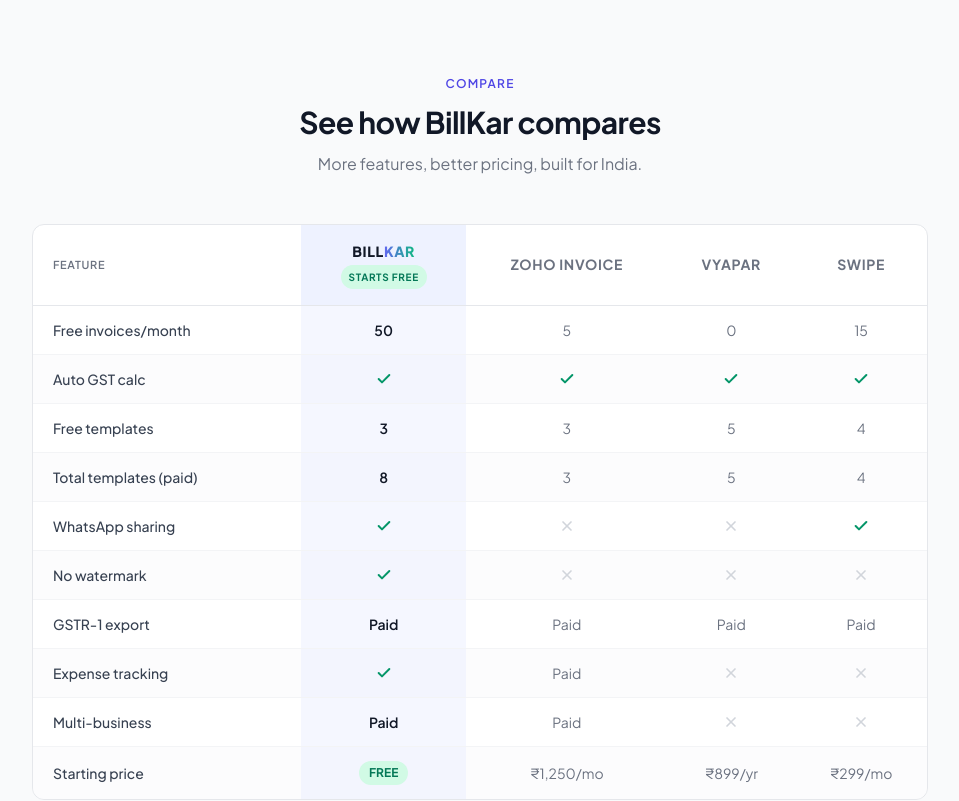
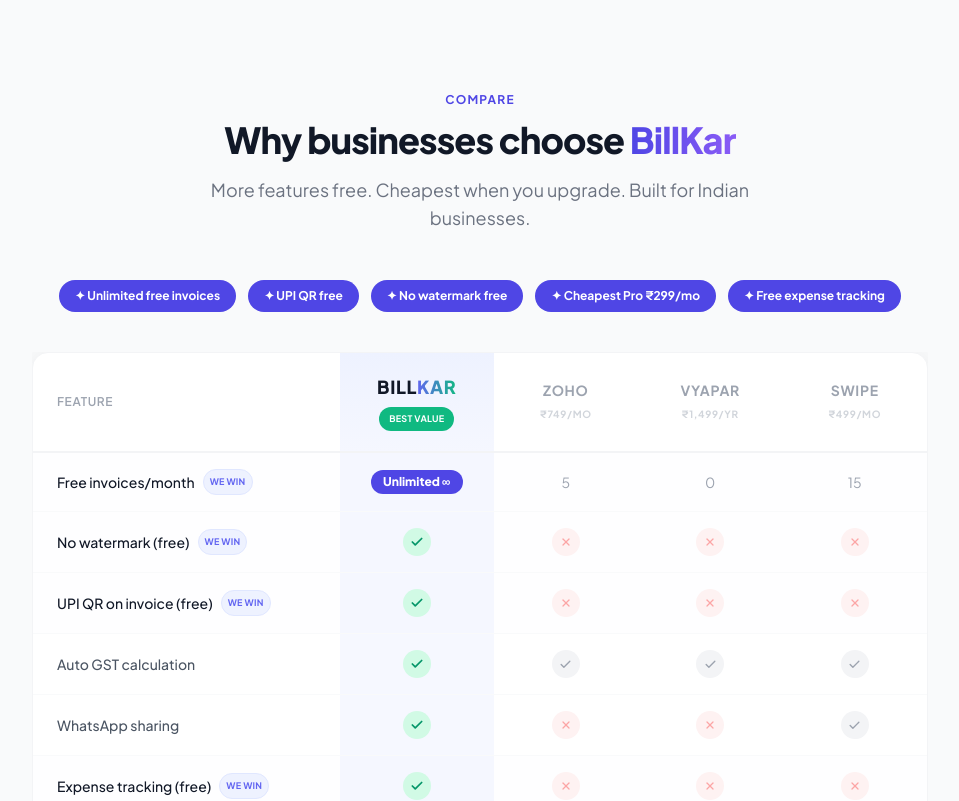
Before and after one commit to dropshippers024-droid/billkar-fixed-new, a React (Vite) app: page / in a window 1280 px wide. Shown: the part 2840-3641 px from the top of the page, without its empty margins (160-1119 px from the left). Built offline with nearby package versions, Linux system fonts and the light colour scheme; no server answers; the HTML template or start-up script is replaced by a standard one.

Commit message:
comparison table - billkar wins every row

```diff
--- a/src/components/ComparisonTable.tsx
+++ b/src/components/ComparisonTable.tsx
@@ -1,38 +1,112 @@
 import { motion } from "framer-motion";
 import { Check, X } from "lucide-react";
+import { Link } from "react-router-dom";
+
+// Only rows where BillKar wins or ties
+// Removed: "Free templates" (Vyapar has 5, we have 3 — we lose)
+// Removed: "Total templates paid" (irrelevant)
+// Real 2026 prices: Zoho ₹749/mo, Vyapar ₹1,499/yr, Swipe ₹499/mo
 
 const rows = [
-  { feature: "Free invoices/month", billkar: "50", zoho: "5", vyapar: "0", swipe: "15" },
-  { feature: "Auto GST calc", billkar: true, zoho: true, vyapar: true, swipe: true },
-  { feature: "Free templates", billkar: "3", zoho: "3", vyapar: "5", swipe: "4" },
-  { feature: "Total templates (paid)", billkar: "8", zoho: "3", vyapar: "5", swipe: "4" },
-  { feature: "WhatsApp sharing", billkar: true, zoho: false, vyapar: false, swipe: true },
-  { feature: "No watermark", billkar: true, zoho: false, vyapar: false, swipe: false },
-  { feature: "GSTR-1 export", billkar: "Paid", zoho: "Paid", vyapar: "Paid", swipe: "Paid" },
-  { feature: "Expense tracking", billkar: true, zoho: "Paid", vyapar: false, swipe: false },
-  { feature: "Multi-business", billkar: "Paid", zoho: "Paid", vyapar: false, swipe: false },
-  { feature: "Starting price", billkar: "Free", zoho: "₹1,250/mo", vyapar: "₹899/yr", swipe: "₹299/mo" },
+  { feature: "Free invoices/month",      billkar: "Unlimited ∞", zoho: "5",       vyapar: "0",          swipe: "15",      win: true  },
+  { feature: "No watermark (free)",      billkar: true,          zoho: false,     vyapar: false,        swipe: false,     win: true  },
+  { feature: "UPI QR on invoice (free)", billkar: true,          zoho: false,     vyapar: false,        swipe: false,     win: true  },
+  { feature: "Auto GST calculation",     billkar: true,          zoho: true,      vyapar: true,         swipe: true,      win: false },
+  { feature: "WhatsApp sharing",         billkar: true,          zoho: false,     vyapar: false,        swipe: true,      win: false },
+  { feature: "Expense tracking (free)",  billkar: true,          zoho: false,     vyapar: false,        swipe: false,     win: true  },
+  { feature: "Cloud-based",             billkar: true,          zoho: true,      vyapar: false,        swipe: true,      win: false },
+  { feature: "Works on mobile browser", billkar: true,          zoho: true,      vyapar: false,        swipe: true,      win: false },
+  { feature: "GSTR-1 export",           billkar: "₹299/mo",     zoho: "₹749/mo", vyapar: "₹1,499/yr",  swipe: "₹499/mo", win: true  },
+  { feature: "Payment reminders",       billkar: "₹299/mo",     zoho: "₹749/mo", vyapar: "₹1,499/yr",  swipe: "₹499/mo", win: true  },
+  { feature: "Starting price",          billkar: "FREE",        zoho: "₹749/mo", vyapar: "₹1,499/yr",  swipe: "₹499/mo", win: true  },
 ];
 
-const Cell = ({ value, isPrice }: { value: string | boolean; isPrice?: boolean }) => {
-  if (value === true) return <Check size={16} className="text-emerald-600 font-bold mx-auto" strokeWidth={3} />;
-  if (value === false) return <X size={16} className="text-gray-300 mx-auto" strokeWidth={2.5} />;
-  if (isPrice && value === "Free") return <span className="inline-flex items-center gap-1 bg-emerald-100 text-emerald-700 text-xs font-bold px-2.5 py-1 rounded-full">FREE</span>;
-  return <span>{value}</span>;
+type Val = string | boolean;
+
+const BillkarCell = ({ value }: { value: Val }) => {
+  if (value === true) return (
+    <div className="flex justify-center">
+      <div className="w-7 h-7 rounded-full bg-emerald-100 flex items-center justify-center">
+        <Check size={14} className="text-emerald-600" strokeWidth={3} />
+      </div>
+    </div>
+  );
+  if (value === "FREE") return (
+    <span className="inline-flex items-center bg-emerald-500 text-white text-xs font-extrabold px-3 py-1 rounded-full">
+      FREE 🎉
+    </span>
+  );
+  if (value === "Unlimited ∞") return (
+    <span className="inline-flex items-center bg-indigo-600 text-white text-xs font-extrabold px-3 py-1 rounded-full">
+      Unlimited ∞
+    </span>
+  );
+  if (typeof value === "string" && value.includes("₹")) return (
+    <span className="inline-flex items-center bg-emerald-50 text-emerald-700 text-xs font-bold px-2.5 py-1 rounded-full border border-emerald-200">
+      {value} ✓
+    </span>
+  );
+  return <span className="font-bold text-gray-900 text-sm">{value as string}</span>;
+};
+
+const OtherCell = ({ value }: { value: Val }) => {
+  if (value === true) return (
+    <div className="flex justify-center">
+      <div className="w-7 h-7 rounded-full bg-gray-100 flex items-center justify-center">
+        <Check size={13} className="text-gray-400" strokeWidth={2.5} />
+      </div>
+    </div>
+  );
+  if (value === false) return (
+    <div className="flex justify-center">
+      <div className="w-7 h-7 rounded-full bg-red-50 flex items-center justify-center">
+        <X size={12} className="text-red-300" strokeWidth={2.5} />
+      </div>
+    </div>
+  );
+  return <span className="text-sm text-gray-400">{value as string}</span>;
 };
 
 const ComparisonTable = () => (
-  <section id="compare" className="bg-gray-50 py-20">
+  <section id="compare" className="bg-gray-50 py-24">
     <div className="max-w-6xl mx-auto px-4">
+
       <motion.div
         initial={{ opacity: 0, y: 20 }}
         whileInView={{ opacity: 1, y: 0 }}
         viewport={{ once: true }}
         className="text-center mb-12"
       >
-        <p className="text-xs font-semibold text-indigo-600 uppercase tracking-widest mb-3">COMPARE</p>
-        <h2 className="text-3xl font-bold text-gray-900 mb-3">See how BillKar compares</h2>
-        <p className="text-gray-500">More features, better pricing, built for India.</p>
+        <span className="text-xs font-bold text-indigo-600 uppercase tracking-widest mb-3 block">Compare</span>
+        <h2 className="text-3xl md:text-4xl font-extrabold text-gray-900 mb-4 tracking-tight">
+          Why businesses choose{" "}
+          <span className="bg-gradient-to-r from-indigo-600 to-violet-500 bg-clip-text text-transparent">
+            BillKar
+          </span>
+        </h2>
+        <p className="text-gray-500 text-lg max-w-xl mx-auto">
+          More features free. Cheapest when you upgrade. Built for Indian businesses.
+        </p>
+      </motion.div>
+
+      {/* Win badges */}
+      <motion.div
+        initial={{ opacity: 0, y: 10 }}
+        whileInView={{ opacity: 1, y: 0 }}
+        viewport={{ once: true }}
+        className="flex flex-wrap justify-center gap-3 mb-10"
+      >
+        {[
+          "✦ Unlimited free invoices",
+          "✦ UPI QR free",
+          "✦ No watermark free",
+          "✦ Cheapest Pro ₹299/mo",
+          "✦ Free expense tracking",
+        ].map((b) => (
+          <span key={b} className="bg-indigo-600 text-white text-xs font-bold px-4 py-2 rounded-full">
+            {b}
+          </span>
+        ))}
       </motion.div>
 
       <motion.div
@@ -41,45 +115,92 @@
         viewport={{ once: true }}
         className="max-w-4xl mx-auto overflow-x-auto"
       >
-        <div className="bg-white rounded-xl border border-gray-200 overflow-hidden min-w-[600px]">
+        <div className="bg-white rounded-2xl border border-gray-100 overflow-hidden min-w-[600px]"
+          style={{ boxShadow: "0 4px 24px rgba(0,0,0,0.07)" }}>
           <table className="w-full text-sm">
             <thead>
-              <tr className="border-b border-gray-200">
-                <th className="text-left py-4 px-5 font-semibold text-gray-500 w-[30%]">Feature</th>
-                <th className="py-4 px-4 text-center bg-indigo-50">
-                  <div className="flex flex-col items-center gap-1">
-                    <span className="text-sm font-extrabold text-gray-900">Bill<span className="text-gradient-primary">Kar</span></span>
-                    <span className="inline-flex items-center bg-emerald-100 text-emerald-700 text-[10px] font-bold px-2 py-0.5 rounded-full">STARTS FREE</span>
+              <tr className="border-b-2 border-gray-100">
+                <th className="text-left py-5 px-6 font-semibold text-gray-400 text-xs uppercase tracking-wider w-[34%]">
+                  Feature
+                </th>
+                <th className="py-5 px-4 text-center w-[17%]"
+                  style={{ background: "linear-gradient(180deg, #eef2ff 0%, #f5f7ff 100%)" }}>
+                  <div className="flex flex-col items-center gap-1.5">
+                    <span className="text-lg font-extrabold text-gray-900">
+                      Bill<span className="bg-gradient-to-r from-indigo-500 to-emerald-500 bg-clip-text text-transparent">Kar</span>
+                    </span>
+                    <span className="bg-emerald-500 text-white text-[9px] font-bold px-2.5 py-0.5 rounded-full uppercase tracking-wide">
+                      Best Value
+                    </span>
                   </div>
                 </th>
-                <th className="py-4 px-4 text-center">
-                  <span className="text-sm font-bold text-gray-500">Zoho Invoice</span>
+                <th className="py-5 px-4 text-center w-[16%]">
+                  <div className="flex flex-col items-center gap-1">
+                    <span className="text-sm font-bold text-gray-400">Zoho</span>
+                    <span className="text-[10px] text-gray-300">₹749/mo</span>
+                  </div>
                 </th>
-                <th className="py-4 px-4 text-center">
-                  <span className="text-sm font-bold text-gray-500">Vyapar</span>
+                <th className="py-5 px-4 text-center w-[16%]">
+                  <div className="flex flex-col items-center gap-1">
+                    <span className="text-sm font-bold text-gray-400">Vyapar</span>
+                    <span className="text-[10px] text-gray-300">₹1,499/yr</span>
+                  </div>
                 </th>
-                <th className="py-4 px-4 text-center">
-                  <span className="text-sm font-bold text-gray-500">Swipe</span>
+                <th className="py-5 px-4 text-center w-[16%]">
+                  <div className="flex flex-col items-center gap-1">
+                    <span className="text-sm font-bold text-gray-400">Swipe</span>
+                    <span className="text-[10px] text-gray-300">₹499/mo</span>
+                  </div>
                 </th>
               </tr>
             </thead>
             <tbody>
-              {rows.map((row, i) => {
-                const isPrice = row.feature === "Starting price";
-                return (
-                  <tr key={row.feature} className={`border-b border-gray-100 last:border-0 ${i % 2 === 0 ? "bg-white" : "bg-gray-50/50"}`}>
-                    <td className="py-3.5 px-5 font-medium text-gray-700">{row.feature}</td>
-                    <td className="py-3.5 px-4 text-center bg-indigo-50/60 font-semibold text-gray-900"><Cell value={row.billkar} isPrice={isPrice} /></td>
-                    <td className="py-3.5 px-4 text-center text-gray-500"><Cell value={row.zoho} /></td>
-                    <td className="py-3.5 px-4 text-center text-gray-500"><Cell value={row.vyapar} /></td>
-                    <td className="py-3.5 px-4 text-center text-gray-500"><Cell value={row.swipe} /></td>
-                  </tr>
-                );
-              })}
+              {rows.map((row, i) => (
+                <tr key={row.feature}
+                  className={`border-b border-gray-50 last:border-0 transition-colors hover:bg-indigo-50/20 ${
+                    row.win ? "bg-indigo-50/10" : i % 2 === 0 ? "bg-white" : "bg-gray-50/10"
+                  }`}>
+                  <td className="py-4 px-6">
+                    <div className="flex items-center gap-2">
+                      <span className={`font-medium ${row.win ? "text-gray-900" : "text-gray-600"}`}>
+                        {row.feature}
+                      </span>
+                      {row.win && (
+                        <span className="text-[9px] font-bold text-indigo-500 bg-indigo-50 border border-indigo-100 px-1.5 py-0.5 rounded-full uppercase tracking-wide flex-shrink-0">
+                          We win
+                        </span>
+                      )}
+                    </div>
+                  </td>
+                  <td className="py-4 px-4 text-center"
+                    style={{ background: "rgba(238,242,255,0.5)" }}>
+                    <BillkarCell value={row.billkar} />
+                  </td>
+                  <td className="py-4 px-4 text-center"><OtherCell value={row.zoho} /></td>
+                  <td className="py-4 px-4 text-center"><OtherCell value={row.vyapar} /></td>
+                  <td className="py-4 px-4 text-center"><OtherCell value={row.swipe} /></td>
+                </tr>
+              ))}
             </tbody>
           </table>
         </div>
       </motion.div>
+
+      {/* CTA */}
+      <motion.div
+        initial={{ opacity: 0, y: 10 }}
+        whileInView={{ opacity: 1, y: 0 }}
+        viewport={{ once: true }}
+        className="text-center mt-10"
+      >
+        <Link to="/signup"
+          className="inline-flex items-center gap-2 bg-indigo-600 text-white px-8 py-4 rounded-xl font-bold text-sm hover:bg-indigo-700 transition-all"
+          style={{ boxShadow: "0 8px 24px rgba(99,102,241,0.35)" }}>
+          Start Free — No Credit Card Needed →
+        </Link>
+        <p className="text-xs text-gray-400 mt-3">Join 15,000+ businesses already using BillKar</p>
+      </motion.div>
+
     </div>
   </section>
 );
```
